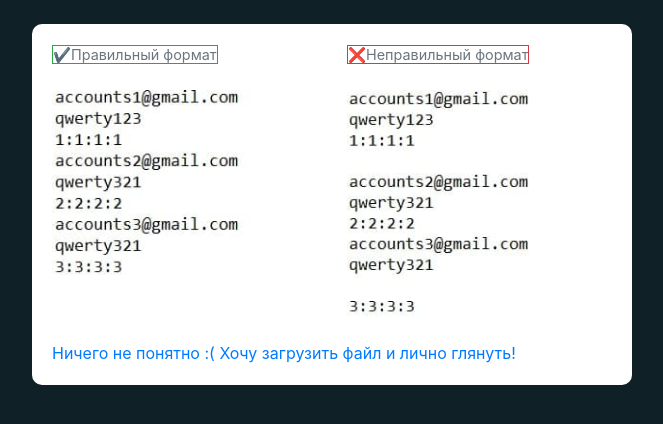
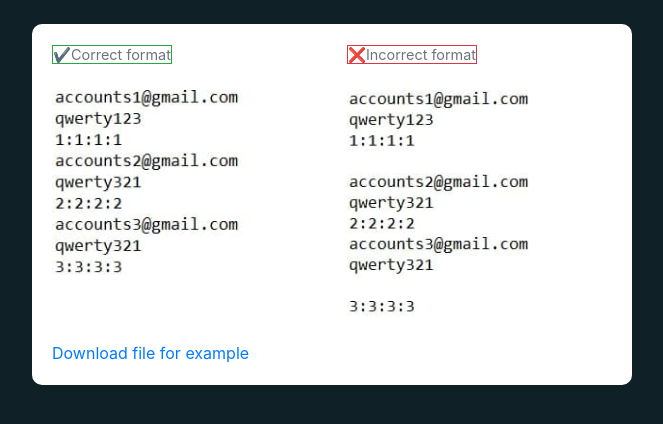
Before and after one commit to FuckMail/FuckMail, a Django app: template FuckMail/FuckMail_App/templates/help/add_file_format.html in a window 1280 px wide. Shown: the top 424 px of the page, without its empty margins (308-971 px from the left). Run offline with Django 3.2, Linux system fonts and the light colour scheme; the template is opened without the code that fills it, so the values that code supplies are empty; parts of the project's set-up code (start-up, migrations or seed data) failed here and were passed over; some libraries are stand-ins or nearby versions.

Commit message:
change language

```diff
--- a/FuckMail/FuckMail_App/templates/help/add_file_format.html
+++ b/FuckMail/FuckMail_App/templates/help/add_file_format.html
@@ -8,19 +8,19 @@
         <div class="row">
             <div class="col-sm">
                 <figure class="figure">
-                    <figcaption class="figure-caption"><span class="border border-success">✔️Правильный формат</span></figcaption>
+                    <figcaption class="figure-caption"><span class="border border-success">✔️Correct format</span></figcaption>
                     <br>
                     <img src="../static/images/help/add_account_format_true.jpg" class="figure-img img-fluid rounded">
                 </figure>
             </div>
             <div class="col-sm">
                 <figure class="figure">
-                    <figcaption class="figure-caption"><span class="border border-danger">❌Неправильный формат</span></figcaption>
+                    <figcaption class="figure-caption"><span class="border border-danger">❌Incorrect format</span></figcaption>
                     <br>
                     <img src="../static/images/help/add_account_format_false.jpg" class="figure-img img-fluid rounded">
                 </figure>
             </div>
         </div>
-        <a href="/download_help_file/" class="link-primary">Ничего не понятно :( Хочу загрузить файл и лично глянуть!</a>
+        <a href="/download_help_file/" class="link-primary">Download file for example</a>
     </div>
 {% endblock %}
```
